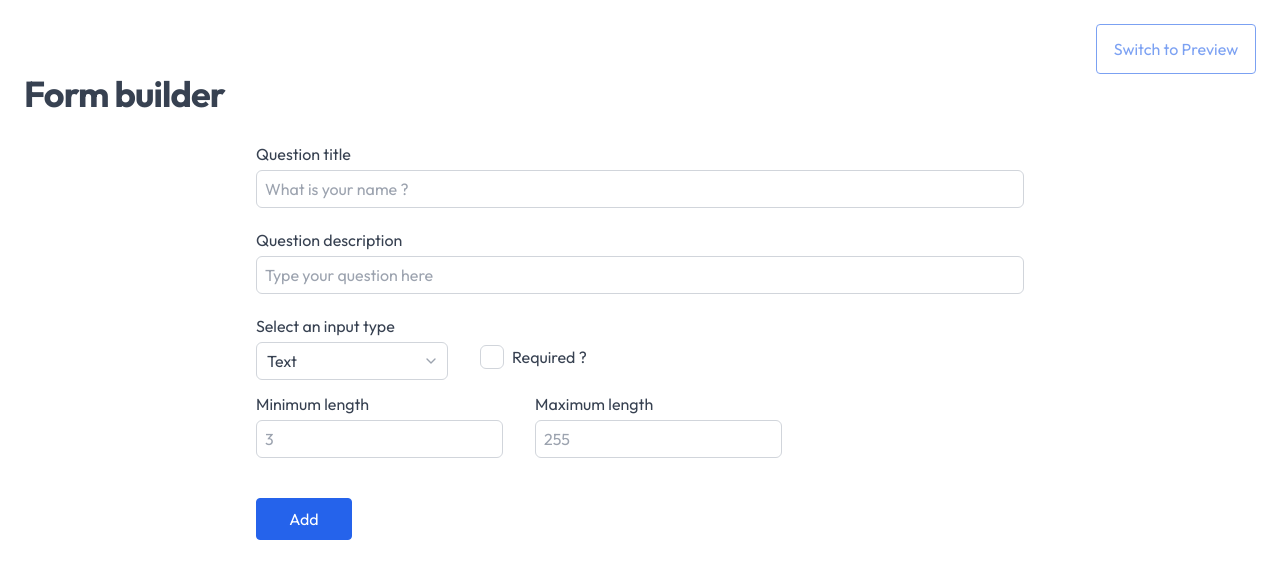
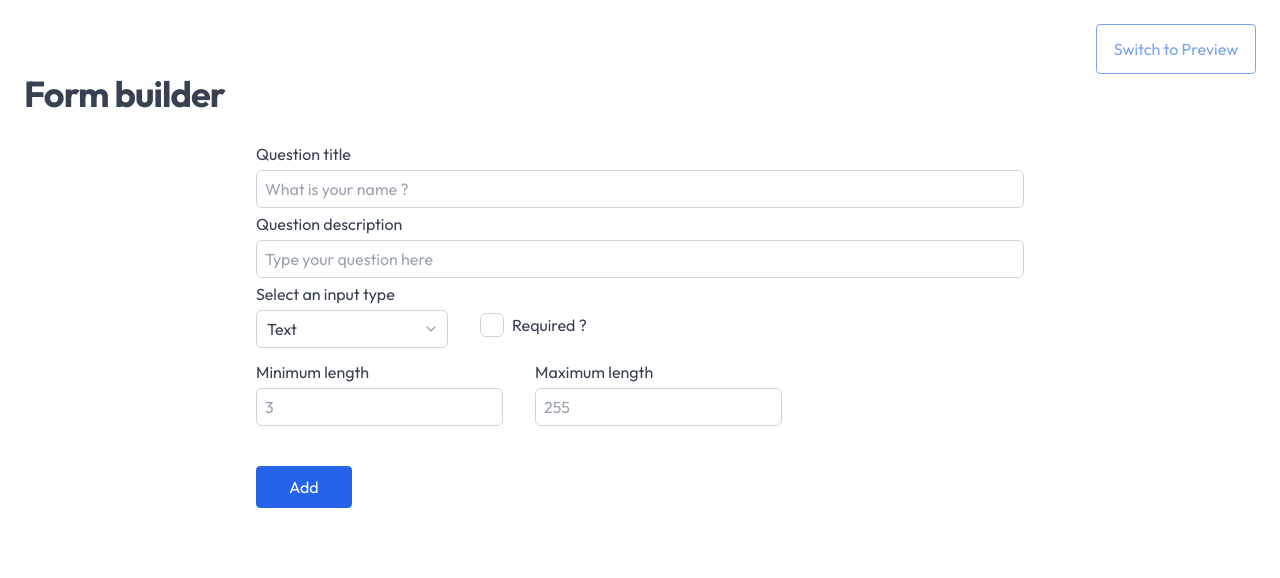
Before and after one commit to shirshendubhowmick/form-builder, a React (Vite) app: page / in a window 1280 px wide. Shown: the top 578 px of the page. Built offline with nearby package versions, Linux system fonts and the light colour scheme.

Commit message:
feat: replace className with containerClassName prop in Form and Renderer components for consistent styling

```diff
--- a/src/views/Builder/components/Form/Form.tsx
+++ b/src/views/Builder/components/Form/Form.tsx
@@ -86,7 +86,7 @@ function Form(props: BuilderFormProps) {
         label="Question title"
         placeholder="What is your name ?"
         name="title"
-        className="mb-4"
+        containerClassName="mb-4"
         error={errorMessages.title}
         defaultValue={props.initialState?.title}
       />
@@ -94,7 +94,7 @@ function Form(props: BuilderFormProps) {
         label="Question description"
         placeholder="Type your question here"
         name="description"
-        className="mb-4"
+        containerClassName="mb-4"
         error={errorMessages.description}
         defaultValue={props.initialState?.description ?? undefined}
       />
--- a/src/views/Renderer/Renderer.tsx
+++ b/src/views/Renderer/Renderer.tsx
@@ -26,7 +26,7 @@ function FormInputs(props: FormInputsProps) {
           label={props.inputInfo.title}
           placeholder={props.inputInfo.description ?? undefined}
           name={`text-${props.index}`}
-          className="mb-4"
+          containerClassName="mb-4"
           error={props.errorMessages[`text-${props.index}`]}
         />
       );
@@ -37,7 +37,7 @@ function FormInputs(props: FormInputsProps) {
           placeholder={props.inputInfo.description ?? undefined}
           type="number"
           name={`number-${props.index}`}
-          className="mb-4"
+          containerClassName="mb-4"
           error={props.errorMessages[`number-${props.index}`]}
         />
       );
```
